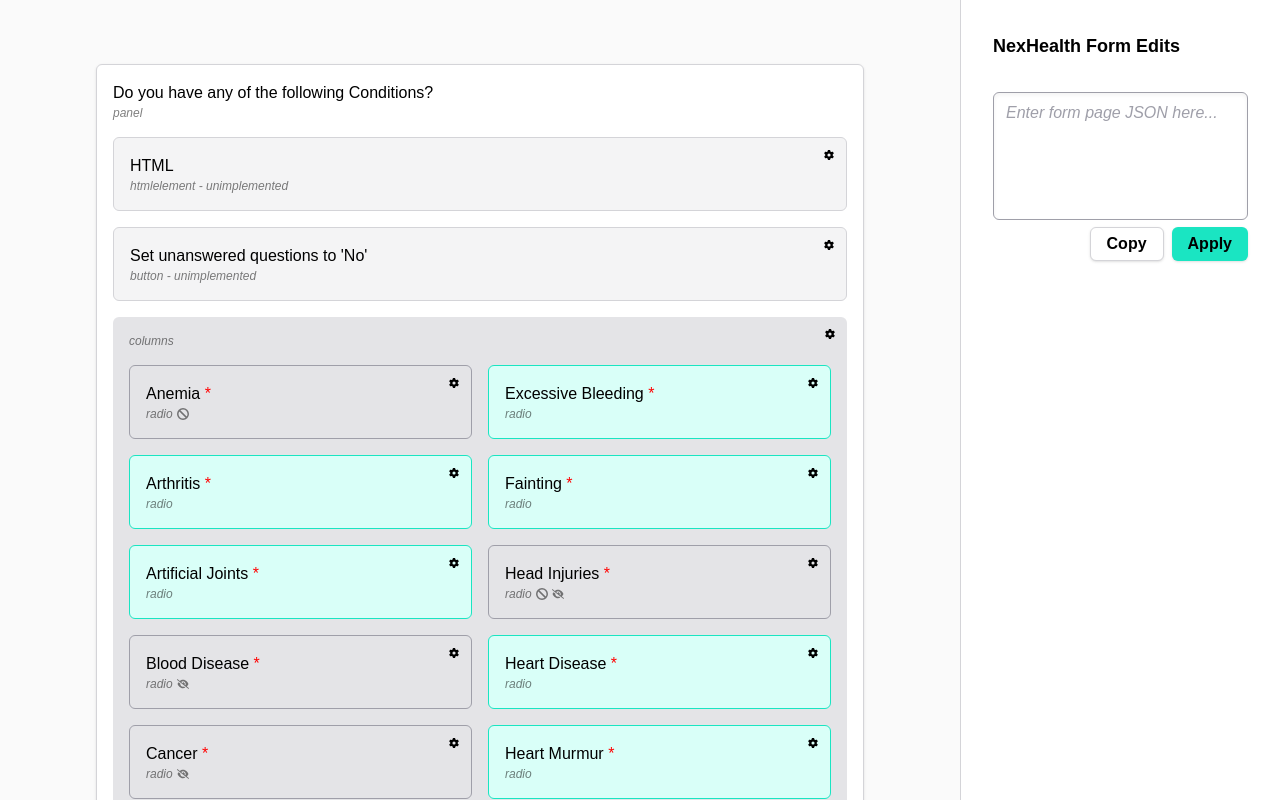
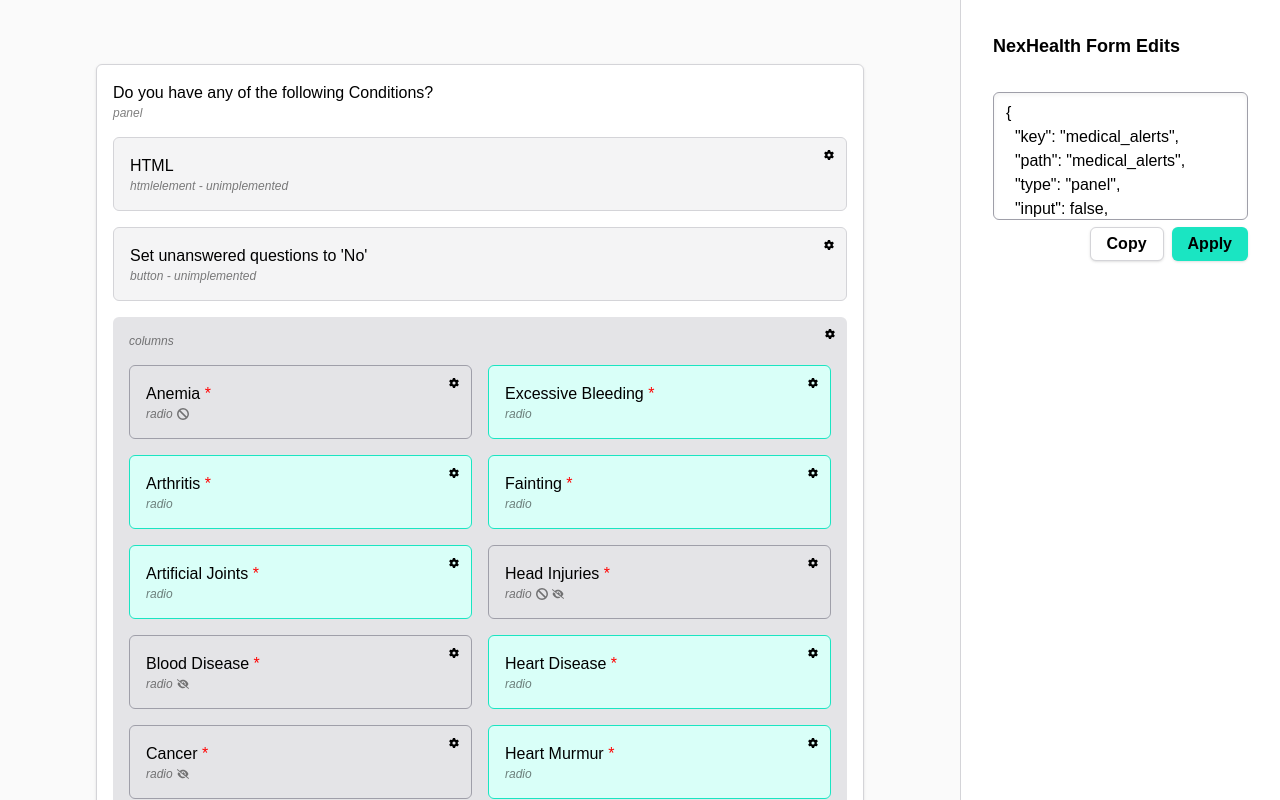
Before and after one commit to NexHealth-Ethan-Breinholt/Form-Edits, a Next.js app: page / in a window 1280 px wide. Built offline with nearby package versions, Linux system fonts and the light colour scheme.

Commit message:
Form JSON Input field now shows form JSON data.

```diff
--- /dev/null
+++ b/src/app/components/form-json-input-field.tsx
@@ -0,0 +1,11 @@
+"use client";
+
+import { useFormContext } from "./form-context";
+
+export default function FormJsonInputField() {
+    const { formData, setFormData } = useFormContext();
+
+    return (
+        <textarea value={JSON.stringify(formData, null, 2)} placeholder="Enter form page JSON here..." className="w-full shadow-inner rounded-md mt-8 p-2 px-3 h-32 outline-none border border-zinc-400 resize-none text-black placeholder:italic placeholder:text-zinc-400 focus-within:border-zinc-800 focus-within:ring-4 ring-sync-200" />
+    );
+}
--- a/src/app/globals.css
+++ b/src/app/globals.css
@@ -18,9 +18,9 @@ body {
   color: red;
 }
 
-::-webkit-scrollbar {
+/* ::-webkit-scrollbar {
   display: none;
-}
+} */
 
 button {
   cursor: pointer;
--- a/src/app/page.tsx
+++ b/src/app/page.tsx
@@ -1,6 +1,7 @@
 import ContextMenu from "./components/context-menu";
 import FormContext from "./components/form-context";
 import FormDisplayer from "./components/form-displayer";
+import FormJsonInputField from "./components/form-json-input-field";
 
 export default function Home() {
   return (
@@ -16,7 +17,7 @@ export default function Home() {
           </div>
           <div className="bg-white border-l border-zinc-300 p-8 text-black">
             <h1 className="font-bold text-lg">NexHealth Form Edits</h1>
-            <textarea placeholder="Enter form page JSON here..." className="w-full shadow-inner rounded-md mt-8 p-2 px-3 h-32 outline-none border border-zinc-400 resize-none text-black placeholder:italic placeholder:text-zinc-400 focus-within:border-zinc-800 focus-within:ring-4 ring-sync-200" />
+            <FormJsonInputField />
             <div className="flex gap-2 justify-end">
               <button className="rounded-md px-4 py-1 bg-white border border-zinc-300 float-right font-bold shadow">Copy</button>
               <button className="rounded-md px-4 py-1 bg-sync-200 float-right font-bold shadow">Apply</button>
```
